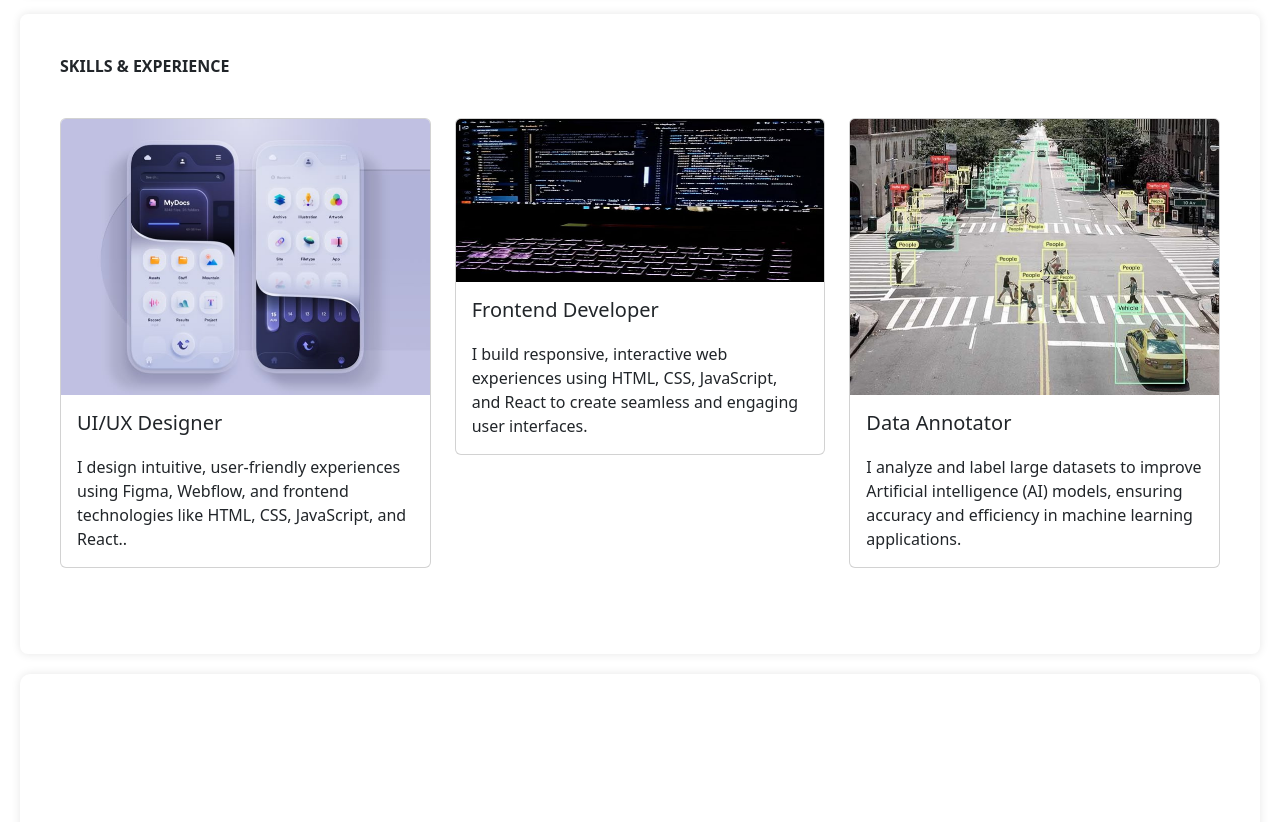
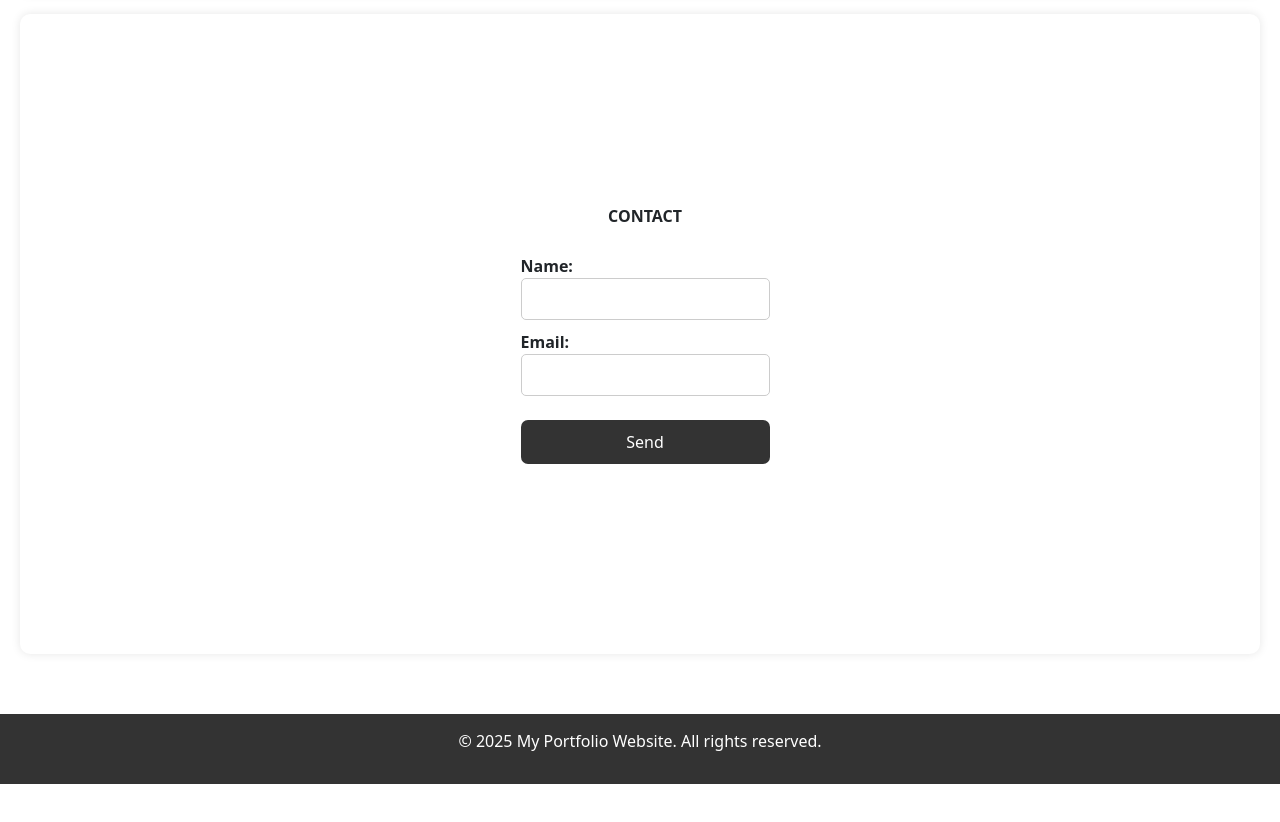
Before and after one commit to dumgyan/portfolio-html, a plain HTML site: page index.html in a window 1280 px wide. Shown: the part 2079-2901 px from the top of the page. After the commit the page ends 2863 px from the top, so only its background shows below. Drawn offline with nearby package versions, Linux system fonts and the light colour scheme.

Commit message:
commit commented section

```diff
--- a/index.html
+++ b/index.html
@@ -92,7 +92,7 @@
 
         </section>
 
-        <section id="skills">
+        <!-- <section id="skills">
             <p> <strong>SKILLS & EXPERIENCE</strong></p> <br/>
             <div class="row row-cols-1 row-cols-md-3 g-4">
                 <div class="col">
@@ -123,7 +123,7 @@
                   </div>
                 </div>
               </div>
-        </section>
+        </section> -->
 
         <section id="contact">
             <p> <strong>CONTACT</strong></p>
```
